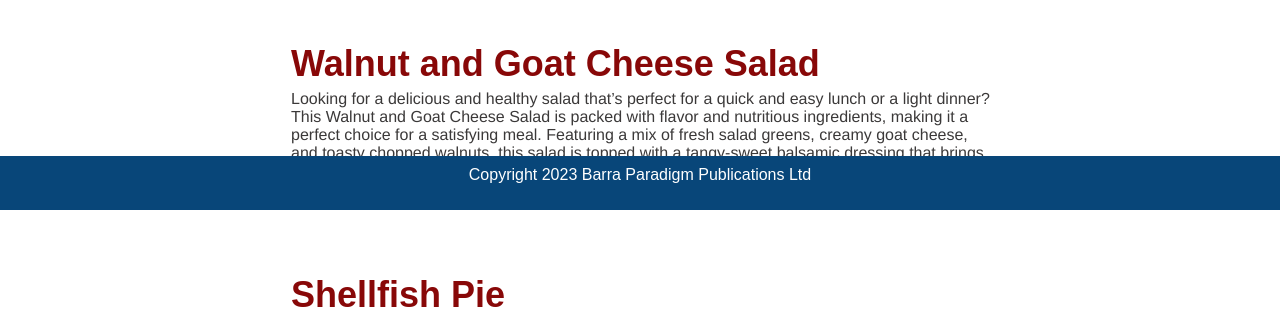
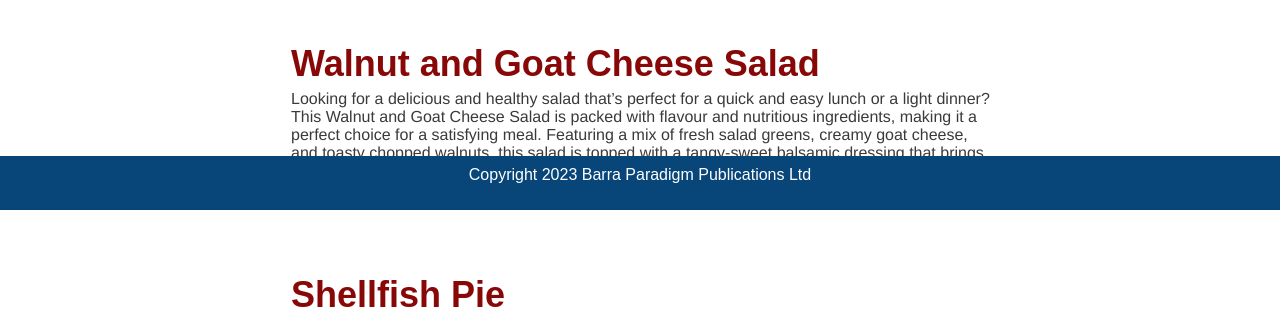
Before and after one commit to thomasgodfrey48/instantcrush, a Jekyll site: the page built from pages/recipelisting.md, in a window 1280 px wide. Shown: the part 690-999 px from the top of the page. Built offline with Jekyll 4.4.1, drawn with Linux system fonts in a browser that asks for light colours; some web fonts are replaced.

Commit message:
Update Recipe “walnut-and-goat-cheese-salad”

```diff
--- a/_recipes/walnut-and-goat-cheese-salad.md
+++ b/_recipes/walnut-and-goat-cheese-salad.md
@@ -4,7 +4,7 @@
 order: 4
 layout: recipe
 ---
-Looking for a delicious and healthy salad that's perfect for a quick and easy lunch or a light dinner? This Walnut and Goat Cheese Salad is packed with flavor and nutritious ingredients, making it a perfect choice for a satisfying meal. Featuring a mix of fresh salad greens, creamy goat cheese, and toasty chopped walnuts, this salad is topped with a tangy-sweet balsamic dressing that brings everything together perfectly. Easy to make and full of wholesome goodness, this salad is sure to become a new favorite in your recipe collection.
+Looking for a delicious and healthy salad that's perfect for a quick and easy lunch or a light dinner? This Walnut and Goat Cheese Salad is packed with flavour and nutritious ingredients, making it a perfect choice for a satisfying meal. Featuring a mix of fresh salad greens, creamy goat cheese, and toasty chopped walnuts, this salad is topped with a tangy-sweet balsamic dressing that brings everything together perfectly. Easy to make and full of wholesome goodness, this salad is sure to become a new favourite in your recipe collection.
 
 \
 ![a salad with apples, spinach, walnuts and feta cheese](https://images.unsplash.com/photo-1675718341696-552a278c0934?ixlib=rb-4.0.3&ixid=MnwxMjA3fDB8MHxwaG90by1wYWdlfHx8fGVufDB8fHx8&auto=format&fit=crop&w=1000&q=80)
```
